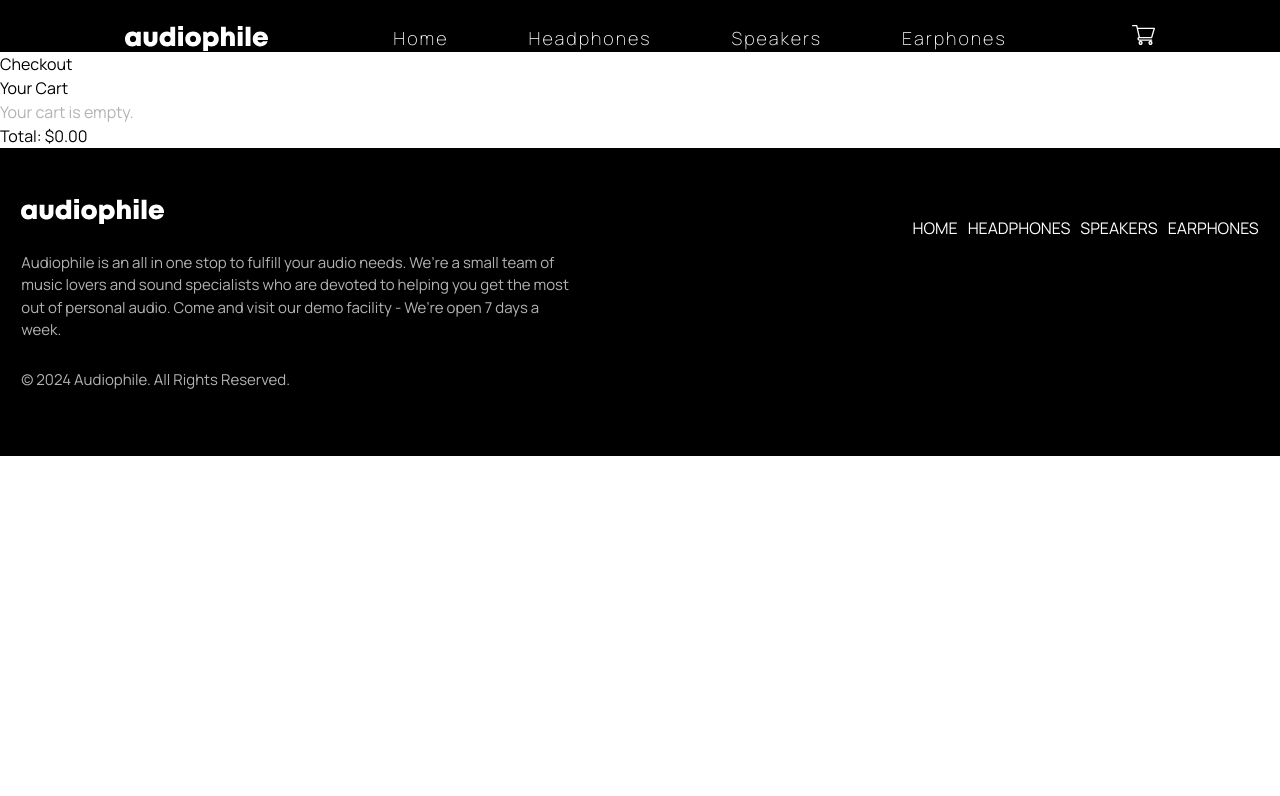
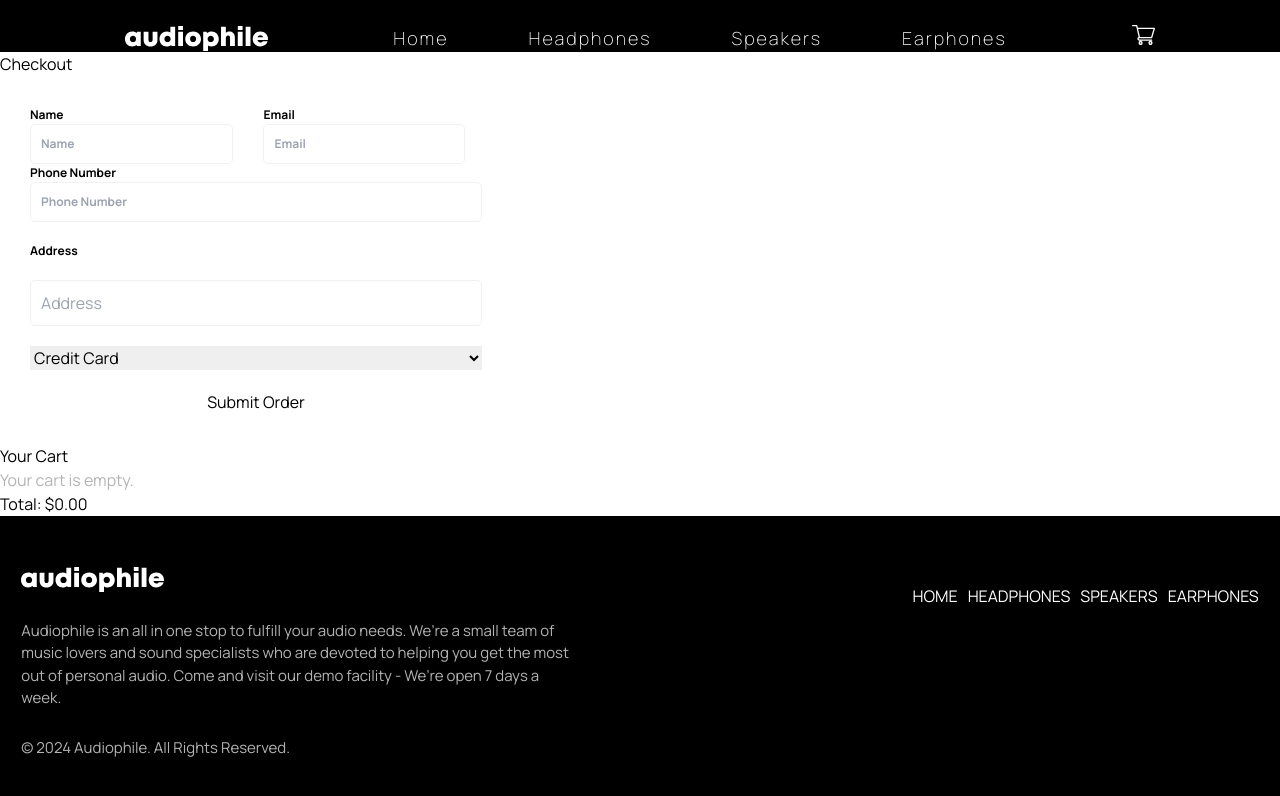
Before and after one commit to GregFJr/AcoustiShop, a Next.js app: page /checkout in a window 1280 px wide. Shown: the top 796 px of the page. Built offline with nearby package versions, Linux system fonts and the light colour scheme.

Commit message:
updated checkout page styles

```diff
--- a/src/app/checkout/page.tsx
+++ b/src/app/checkout/page.tsx
@@ -1,13 +1,49 @@
-"use client"
+"use client";
 
-import { useCart } from '../hooks/useCart'; // Make sure the path is correct
+import { useCart } from "../hooks/useCart"; // Make sure the path is correct
 
 export default function CheckoutPage() {
   const { cart } = useCart(); // Access the cart from useCart hook
 
   return (
     <div className="checkout-container">
-      <h1>Checkout</h1>
+      <section className="checkout-form">
+        <h1>Checkout</h1>
+        <form>
+          <div className="billing-details">
+            <div>
+              <label htmlFor="name">
+                Name
+                <input type="text" placeholder="Name" data-name="name" />
+              </label>
+              <label htmlFor="email">
+                Email
+                <input type="text" placeholder="Email" data-name="email" />
+              </label>
+            </div>
+
+            <label htmlFor="phone-number">
+              Phone Number
+              <input
+                type="text"
+                placeholder="Phone Number"
+                data-name="phone-number"
+              />
+            </label>
+          </div>
+
+          <label htmlFor="address">Address</label>
+          <input type="text" placeholder="Address" data-name="address" />
+          {/* Payment method selection */}
+          <select>
+            <option value="credit">Credit Card</option>
+            <option value="debit">Debit Card</option>
+            <option value="paypal">PayPal</option>
+          </select>
+          {/* Submit button */}
+          <button type="submit">Submit Order</button>
+        </form>
+      </section>
 
       <div className="cart-summary">
         <h2>Your Cart</h2>
@@ -15,19 +51,30 @@ export default function CheckoutPage() {
           <p>Your cart is empty.</p>
         ) : (
           <ul>
-            {cart.map((item: any) => ( // Add proper typing for `item` based on your product structure
-              <li key={item.id}>
-                <span>{item.name} x {item.quantity}</span>
-                <span>${(item.price * item.quantity).toFixed(2)}</span>
-              </li>
-            ))}
+            {cart.map(
+              (
+                item: any // Add proper typing for `item` based on your product structure
+              ) => (
+                <li key={item.id}>
+                  <span>
+                    {item.name} x {item.quantity}
+                  </span>
+                  <span>${(item.price * item.quantity).toFixed(2)}</span>
+                </li>
+              )
+            )}
           </ul>
         )}
         <div className="total">
           <h3>
-            Total: ${cart.reduce(
-              (total: number, item: { price: number; quantity: number }) => total + item.price * item.quantity, 0
-            ).toFixed(2)}
+            Total: $
+            {cart
+              .reduce(
+                (total: number, item: { price: number; quantity: number }) =>
+                  total + item.price * item.quantity,
+                0
+              )
+              .toFixed(2)}
           </h3>
         </div>
       </div>
--- a/src/app/components/cart.tsx
+++ b/src/app/components/cart.tsx
@@ -1,4 +1,4 @@
-"use client";
+import Link from 'next/link';
 
 interface CartModalProps {
   cart: any; // Define the type of your cart, or use `any` for now
@@ -33,10 +33,10 @@ export default function CartModal({
         <ul>
           {cart.map((item: any) => (
             <li key={item.id}>
-             <div className="item-info">
-                  <div>{item.name}</div>
-                  <div>${item.price.toLocaleString()}</div>
-                </div>
+              <div className="item-info">
+                <div>{item.name}</div>
+                <div>${item.price.toLocaleString()}</div>
+              </div>
               <span>
                 <input
                   type="number"
@@ -53,7 +53,15 @@ export default function CartModal({
           ))}
         </ul>
       )}
+
+      {/* Add the checkout button using Link */}
+      <div className="checkout">
+        <Link href="/checkout">
+          <button disabled={cart.length === 0}>
+            Proceed to Checkout
+          </button>
+        </Link>
+      </div>
     </div>
-
   );
 }
--- a/src/app/globals.css
+++ b/src/app/globals.css
@@ -1148,3 +1148,31 @@ text-transform: uppercase;
     width: 100px;
 
   }
+
+  /*-----------------Checkout page------------*/
+  .checkout-form form{
+    display: flex;
+    flex-direction: column;
+    gap: 20px;
+    padding: 30px;
+    width: 40%;
+  }
+
+  .checkout-form label {
+    display: block;
+    font-weight: bold;
+    font-size: 12px;
+  }
+
+  .checkout-form form input {
+    padding: 10px;
+    border-radius: 5px;
+    border: 1px solid var(--Greyish);
+    width: 100%;
+  }
+
+  .billing-details div {
+    display: flex;
+    gap: 30px;
+
+  }
```
